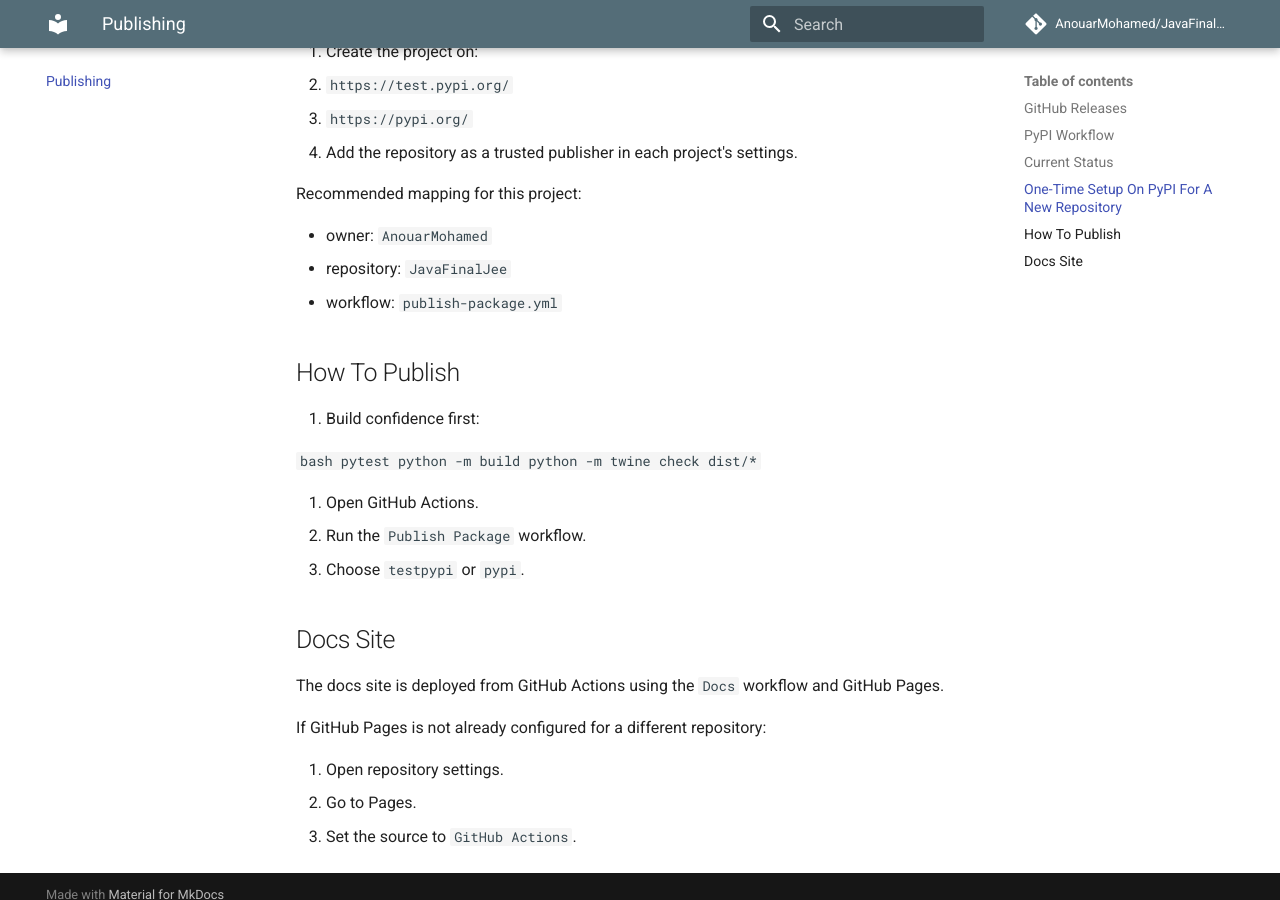
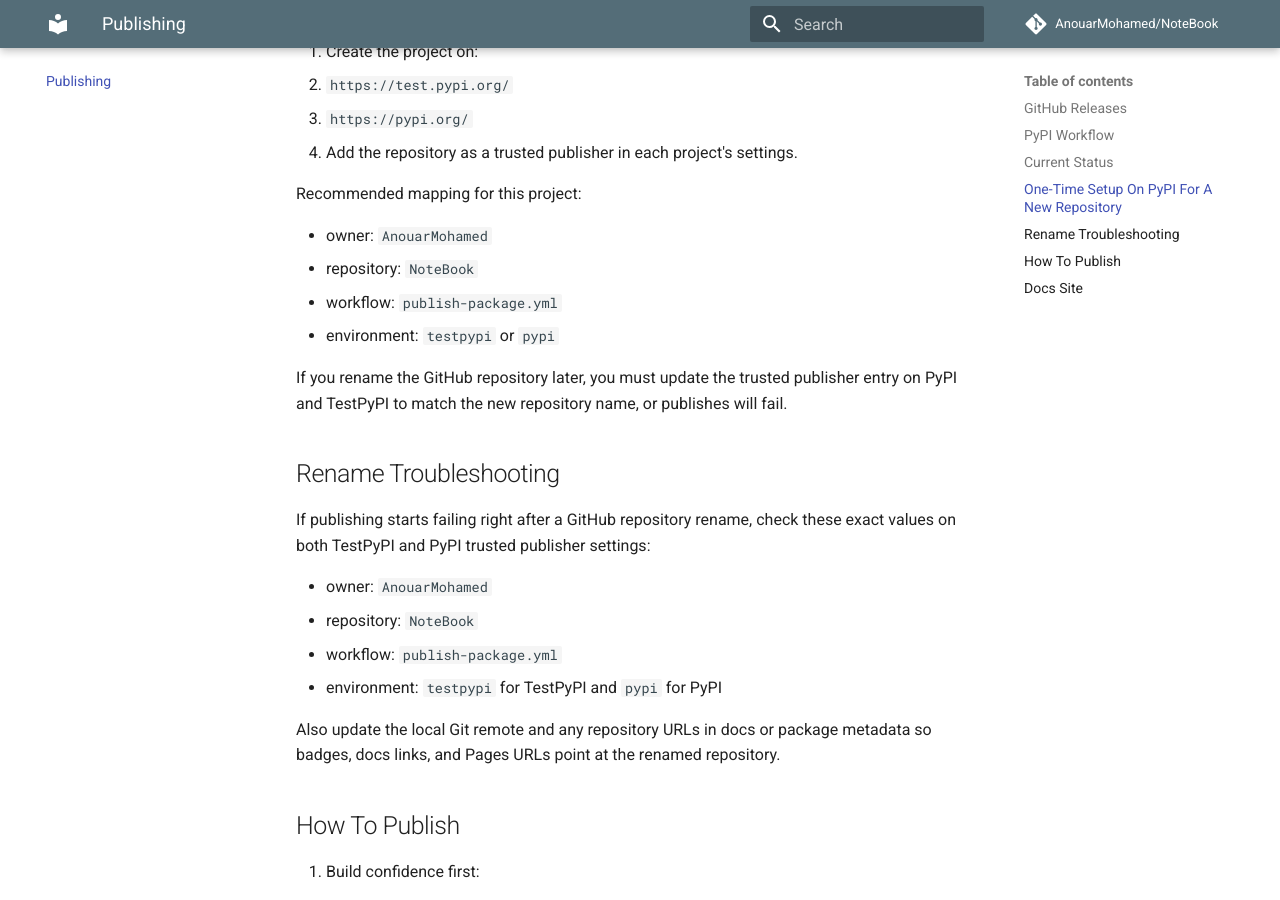
Before and after one commit to AnouarMohamed/NoteBook, an MkDocs documentation site: the page built from docs/publishing.md, in a window 1280 px wide and 900 px high, scrolled down 924 px. Built offline with MkDocs 1.6.1 and Material for MkDocs 9.7.7, drawn with Linux system fonts in a browser that asks for light colours; comment, search, counter and statistics services are not loaded.

Commit message:
Fix repository rename metadata

```diff
--- a/docs/publishing.md
+++ b/docs/publishing.md
@@ -35,8 +35,22 @@
 Recommended mapping for this project:
 
 - owner: `AnouarMohamed`
-- repository: `JavaFinalJee`
+- repository: `NoteBook`
 - workflow: `publish-package.yml`
+- environment: `testpypi` or `pypi`
+
+If you rename the GitHub repository later, you must update the trusted publisher entry on PyPI and TestPyPI to match the new repository name, or publishes will fail.
+
+## Rename Troubleshooting
+
+If publishing starts failing right after a GitHub repository rename, check these exact values on both TestPyPI and PyPI trusted publisher settings:
+
+- owner: `AnouarMohamed`
+- repository: `NoteBook`
+- workflow: `publish-package.yml`
+- environment: `testpypi` for TestPyPI and `pypi` for PyPI
+
+Also update the local Git remote and any repository URLs in docs or package metadata so badges, docs links, and Pages URLs point at the renamed repository.
 
 ## How To Publish
 
--- a/mkdocs.yml
+++ b/mkdocs.yml
@@ -1,8 +1,8 @@
 site_name: MOT Pricing
 site_description: Robust pricing with martingale optimal transport
-site_url: https://anouarmohamed.github.io/JavaFinalJee/
-repo_url: https://github.com/AnouarMohamed/JavaFinalJee
-repo_name: AnouarMohamed/JavaFinalJee
+site_url: https://anouarmohamed.github.io/NoteBook/
+repo_url: https://github.com/AnouarMohamed/NoteBook
+repo_name: AnouarMohamed/NoteBook
 
 theme:
   name: material
```
Also changed, not shown: README.md (+3 -3 lines), docs/index.md (+2 -2 lines), pyproject.toml (+6 -6 lines).
